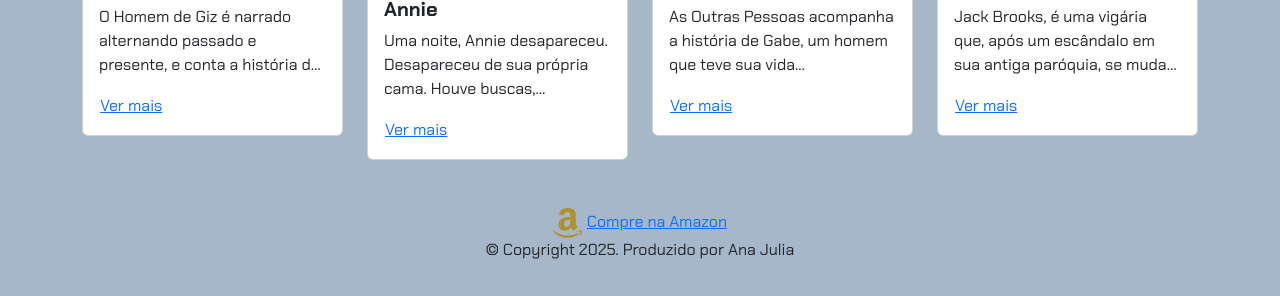
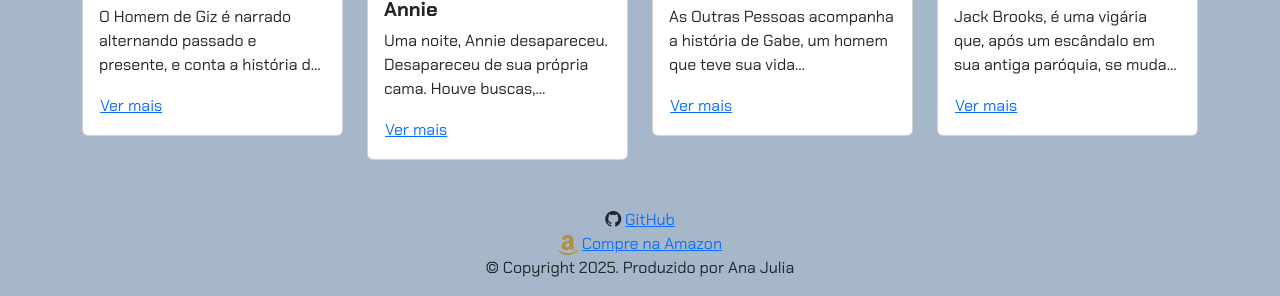
Before and after one commit to anaju1002/Portif-lio-de-livros, a plain HTML site: page index.html in a window 1280 px wide. Shown: the part 899-1195 px from the top of the page. Drawn offline with nearby package versions, Linux system fonts and the light colour scheme.

Commit message:
Update index.html

```diff
--- a/index.html
+++ b/index.html
@@ -157,7 +157,11 @@
 
 
     <footer class="container mt-5 text-center">
-      <svg xmlns="http://www.w3.org/2000/svg" width="30" height="30" fill="#B09037" class="bi bi-amazon" viewBox="0 0 16 16">
+      <div>
+    <i class="bi bi-github"></i>
+    <a href="https://github.com/anaju1002">GitHub</a>
+  </div>
+      <svg xmlns="http://www.w3.org/2000/svg" width="20" height="20" fill="#B09037" class="bi bi-amazon" viewBox="0 0 16 16">
         <path d="M10.813 11.968c.157.083.36.074.5-.05l.005.005a90 90 0 0 1 1.623-1.405c.173-.143.143-.372.006-.563l-.125-.17c-.345-.465-.673-.906-.673-1.791v-3.3l.001-.335c.008-1.265.014-2.421-.933-3.305C10.404.274 9.06 0 8.03 0 6.017 0 3.77.75 3.296 3.24c-.047.264.143.404.316.443l2.054.22c.19-.009.33-.196.366-.387.176-.857.896-1.271 1.703-1.271.435 0 .929.16 1.188.55.264.39.26.91.257 1.376v.432q-.3.033-.621.065c-1.113.114-2.397.246-3.36.67C3.873 5.91 2.94 7.08 2.94 8.798c0 2.2 1.387 3.298 3.168 3.298 1.506 0 2.328-.354 3.489-1.54l.167.246c.274.405.456.675 1.047 1.166ZM6.03 8.431C6.03 6.627 7.647 6.3 9.177 6.3v.57c.001.776.002 1.434-.396 2.133-.336.595-.87.961-1.465.961-.812 0-1.286-.619-1.286-1.533M.435 12.174c2.629 1.603 6.698 4.084 13.183.997.28-.116.475.078.199.431C13.538 13.96 11.312 16 7.57 16 3.832 16 .968 13.446.094 12.386c-.24-.275.036-.4.199-.299z"/>
         <path d="M13.828 11.943c.567-.07 1.468-.027 1.645.204.135.176-.004.966-.233 1.533-.23.563-.572.961-.762 1.115s-.333.094-.23-.137c.105-.23.684-1.663.455-1.963-.213-.278-1.177-.177-1.625-.13l-.09.009q-.142.013-.233.024c-.193.021-.245.027-.274-.032-.074-.209.779-.556 1.347-.623"/>
       </svg>
```
